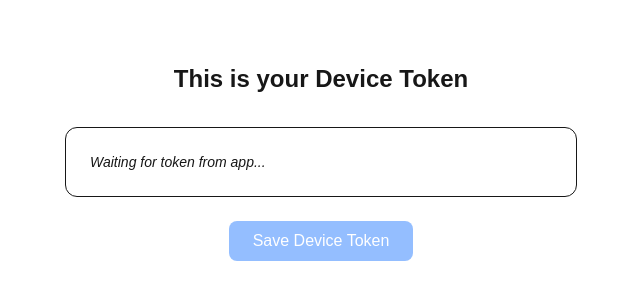
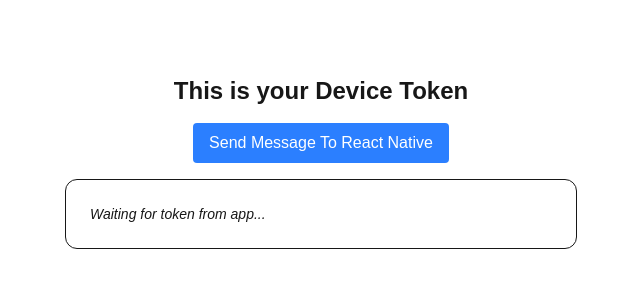
Before and after one commit to DharmendraMyLeading/Communication, a Next.js app: page / in a window 1280 px wide. Shown: the part 238-538 px from the top of the page, without its empty margins (319-959 px from the left). Built offline with nearby package versions, Linux system fonts and the light colour scheme.

Commit message:
Refactor Home component to handle device token storage and send messages to React Native

```diff
--- a/app/page.tsx
+++ b/app/page.tsx
@@ -1,63 +1,139 @@
+// "use client";
+
+// import { useEffect, useState } from "react";
+
+// export default function Home() {
+//   const [deviceToken, setDeviceToken] = useState<string | null>(null);
+//   const [loading, setLoading] = useState(false);
+//   const [saved, setSaved] = useState(false);
+
+//   useEffect(() => {
+//     const handler = (event: any) => {
+//       const token = event?.detail?.deviceToken;
+//       if (!token) return;
+//       setDeviceToken(token);
+//       setSaved(false);
+//     };
+
+//     window.addEventListener("FCM_TOKEN", handler);
+//     return () => window.removeEventListener("FCM_TOKEN", handler);
+//   }, []);
+
+//   const saveToken = async () => {
+//     if (!deviceToken) return;
+
+//     setLoading(true);
+//     try {
+//       await fetch("/api/save-device-token", {
+//         method: "POST",
+//         headers: { "Content-Type": "application/json" },
+//         body: JSON.stringify({ deviceToken }),
+//       });
+//       setSaved(true);
+//     } catch (error) {
+//       console.error(error);
+//     } finally {
+//       setLoading(false);
+//     }
+//   };
+
+//   return (
+//     <div className="min-h-screen flex flex-col items-center justify-center bg-white dark:bg-black p-8">
+//       <header className="mb-8 text-center">
+//         <h1 className="text-2xl font-semibold">This is your Device Token</h1>
+//       </header>
+
+//       <div className="w-full max-w-lg rounded-xl border p-6 mb-6">
+//         {deviceToken ? (
+//           <p className="break-all font-mono text-sm">{deviceToken}</p>
+//         ) : (
+//           <p className="text-sm italic">Waiting for token from app...</p>
+//         )}
+//       </div>
+
+//       <button
+//         onClick={saveToken}
+//         disabled={!deviceToken || loading || saved}
+//         className="px-6 py-2 bg-blue-500 text-white rounded-lg disabled:opacity-50 disabled:cursor-not-allowed"
+//       >
+//         {loading ? "Saving..." : saved ? "Saved!" : "Save Device Token"}
+//       </button>
+//     </div>
+//   );
+// }
+
+
 "use client";
 
 import { useEffect, useState } from "react";
 
 export default function Home() {
   const [deviceToken, setDeviceToken] = useState<string | null>(null);
-  const [loading, setLoading] = useState(false);
-  const [saved, setSaved] = useState(false);
 
   useEffect(() => {
     const handler = (event: any) => {
-      const token = event?.detail?.deviceToken;
-      if (!token) return;
+      const token = event.detail.deviceToken;
+
+      console.log("FCM Token:", token);
+
       setDeviceToken(token);
-      setSaved(false);
+
+      localStorage.setItem("deviceToken", token);
     };
 
     window.addEventListener("FCM_TOKEN", handler);
-    return () => window.removeEventListener("FCM_TOKEN", handler);
+
+    return () => {
+      window.removeEventListener("FCM_TOKEN", handler);
+    };
   }, []);
 
-  const saveToken = async () => {
-    if (!deviceToken) return;
+  const sendToReactNative = () => {
+    const message = {
+      type: "BUTTON_CLICKED",
+      payload: {
+        message: "Hello from Website",
+        timestamp: Date.now(),
+      },
+    };
 
-    setLoading(true);
-    try {
-      await fetch("/api/save-device-token", {
-        method: "POST",
-        headers: { "Content-Type": "application/json" },
-        body: JSON.stringify({ deviceToken }),
-      });
-      setSaved(true);
-    } catch (error) {
-      console.error(error);
-    } finally {
-      setLoading(false);
+    if (window?.ReactNativeWebView) {
+      console.log("Sending message to React Native WebView:", message);
+      window?.ReactNativeWebView.postMessage(
+        JSON.stringify(message)
+      );
+
+      console.log("Message sent to React Native WebView");
+
+    } else {
+      console.log("Not running inside React Native WebView");
     }
   };
 
   return (
-    <div className="min-h-screen flex flex-col items-center justify-center bg-white dark:bg-black p-8">
-      <header className="mb-8 text-center">
-        <h1 className="text-2xl font-semibold">This is your Device Token</h1>
-      </header>
+    <div className="min-h-screen flex flex-col items-center justify-center p-8">
+      <h1 className="text-2xl font-semibold mb-4">
+        This is your Device Token
+      </h1>
 
-      <div className="w-full max-w-lg rounded-xl border p-6 mb-6">
+      <button
+        onClick={sendToReactNative}
+        className="px-4 py-2 bg-blue-500 text-white rounded mb-4"
+      >
+        Send Message To React Native
+      </button>
+
+      <div className="w-full max-w-lg rounded-xl border p-6">
         {deviceToken ? (
-          <p className="break-all font-mono text-sm">{deviceToken}</p>
+          <p className="break-all font-mono text-sm">
+            {deviceToken}
+          </p>
         ) : (
-          <p className="text-sm italic">Waiting for token from app...</p>
+          <p className="text-sm italic">
+            Waiting for token from app...
+          </p>
         )}
       </div>
-
-      <button
-        onClick={saveToken}
-        disabled={!deviceToken || loading || saved}
-        className="px-6 py-2 bg-blue-500 text-white rounded-lg disabled:opacity-50 disabled:cursor-not-allowed"
-      >
-        {loading ? "Saving..." : saved ? "Saved!" : "Save Device Token"}
-      </button>
     </div>
   );
 }
```
